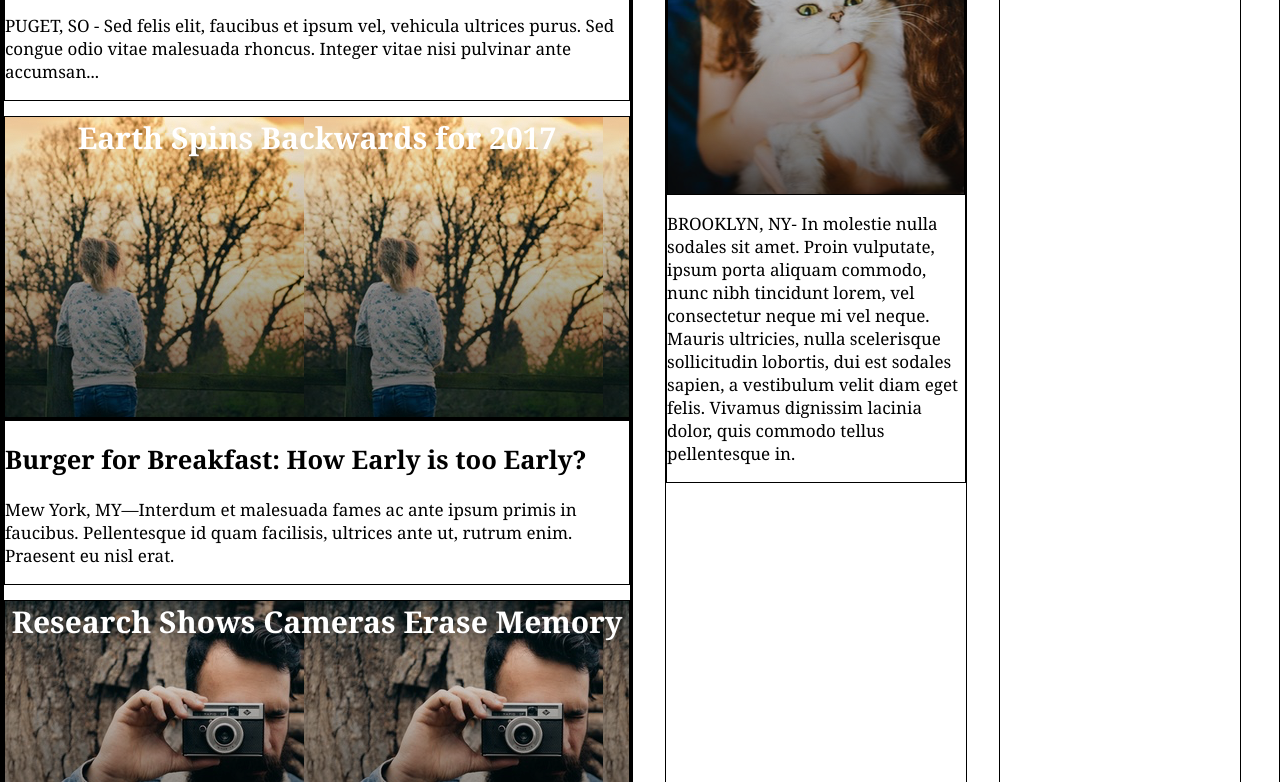
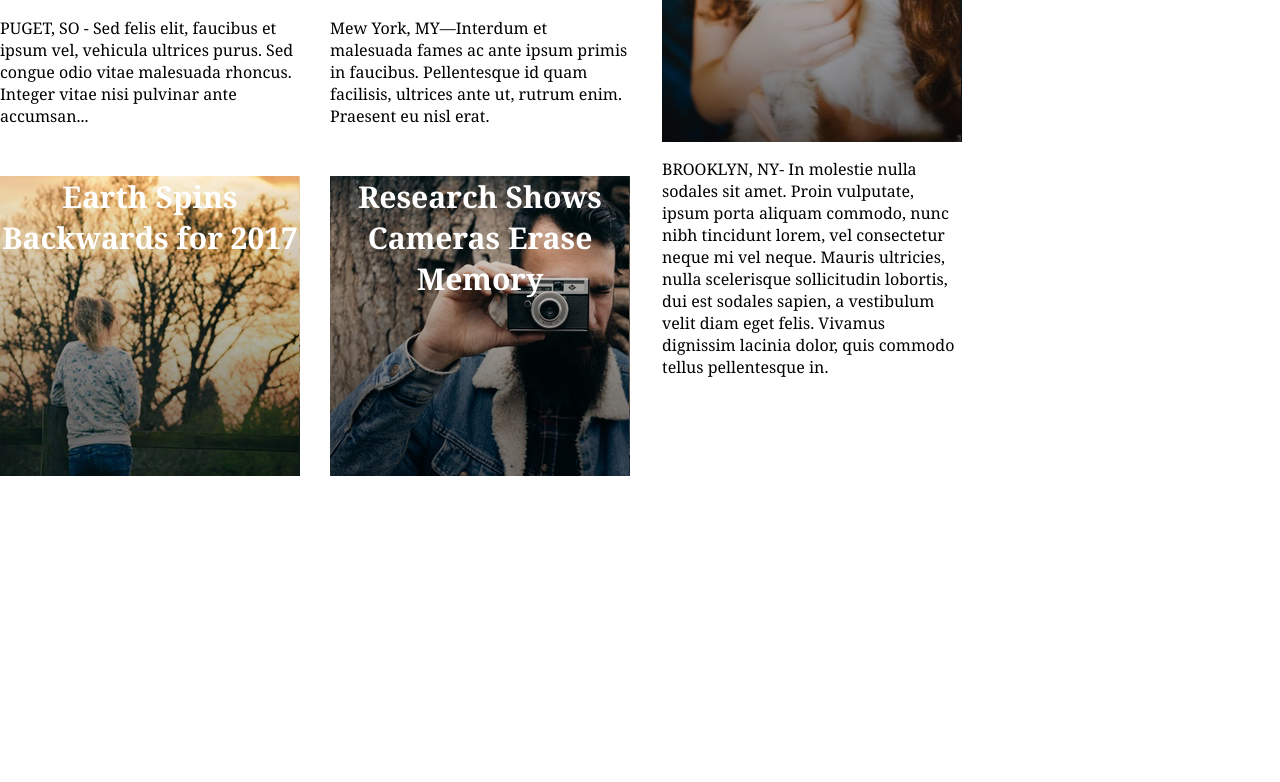
Before and after one commit to st3phl/mytimes, a plain HTML site: page index.html in a window 1280 px wide. Shown: the part 774-1556 px from the top of the page. After the commit the page ends 1328 px from the top, so only its background shows below. Drawn offline with Linux system fonts and the light colour scheme.

Commit message:
Add flex styling for story items.

```diff
--- a/index.html
+++ b/index.html
@@ -23,15 +23,15 @@
     <div class="main-content">
       <!-- First Column -->
       <div class="column large">
-        <div class="main-story story">
+        <div class="main-story">
           <div class="image-block">
             <span>Mother of Three Buys Tuna Steak at Phish Concert. Leaves, "Feeling Funny."</span>
           </div>
           <p>MONUMENT VALLEY, AZ - Lorem ipsum dolor sit amet, consectetur adipiscing elit. Pellentesque nec nisl at augue dapibus dignissim. Nunc condimentum rutrum metus, ac eleifend lacus viverra nec. Proin ultrices egestas diam sed mollis. Nulla sapien massa, dictum vitae est et, pellentesque rutrum risus. Nunc volutpat, metus ac rutrum tempus, orci nisi porttitor dolor, sit amet luctus metus est ut mauris. Quisque vulputate nisl vitae massa rhoncus, at sagittis elit accumsan. Etiam tempus, lorem quis blandit imperdiet, enim dui lobortis tortor, sit amet lobortis arcu ex id odio. Nam fermentum nulla et eros bibendum, sed ullamcorper massa scelerisque. Vestibulum aliquet placerat leo a hendrerit. Nulla non sagittis neque. Nullam sit amet fringilla massa.</p>
         </div>
-        <div class="">
+        <div class="stories">
           <div class="sub-story-one story">
-            <div class="">
+            <div class="text-block">
               <h2>Orca Spends Vacation at Land World Puget</h2>
               <p>PUGET, SO - Sed felis elit, faucibus et ipsum vel, vehicula ultrices purus. Sed congue odio vitae malesuada rhoncus. Integer vitae nisi pulvinar ante accumsan...</p>
             </div>
@@ -40,7 +40,7 @@
             </div>
           </div>
           <div class="sub-story-two story">
-            <div class="">
+            <div class="text-block">
               <h2>Burger for Breakfast: How Early is too Early?</h2>
               <p>Mew York, MY—Interdum et malesuada fames ac ante ipsum primis in faucibus. Pellentesque id quam facilisis, ultrices ante ut, rutrum enim. Praesent eu nisl erat.</p>
             </div>
--- a/resources/css/style.css
+++ b/resources/css/style.css
@@ -6,10 +6,6 @@ body {
 
 a {
   color: black;
-}
-
-div {
-  border: 1px solid black;
 }
 
 /* Header */
@@ -55,6 +51,7 @@ nav span {
 .main-content {
   display: flex;
   padding-top: 116px;
+  margin-bottom: 78px;
 }
 
 .column {
@@ -77,9 +74,22 @@ nav span {
 
 /* Stories */
 
+.stories {
+  display: flex;
+  justify-content: space-between;
+  margin-top: 17px;
+}
+
+.story {
+  display: flex;
+  flex-direction: column;
+  width: 300px;
+}
+
+.main-story,
 .story {
   font-family: Georgia;
-  font-size: 17px;
+  /*font-size: 17px;*/
   color: black;
 }
 
@@ -110,3 +120,7 @@ nav span {
 .sub-story-three .image-block {
   background-image: url("../images/img-story-1.png");
 }
+
+.stories .text-block {
+  height: 250px;
+}
```
